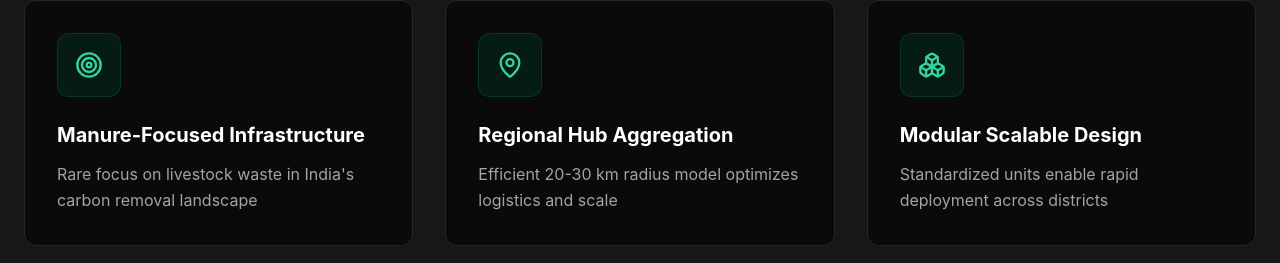
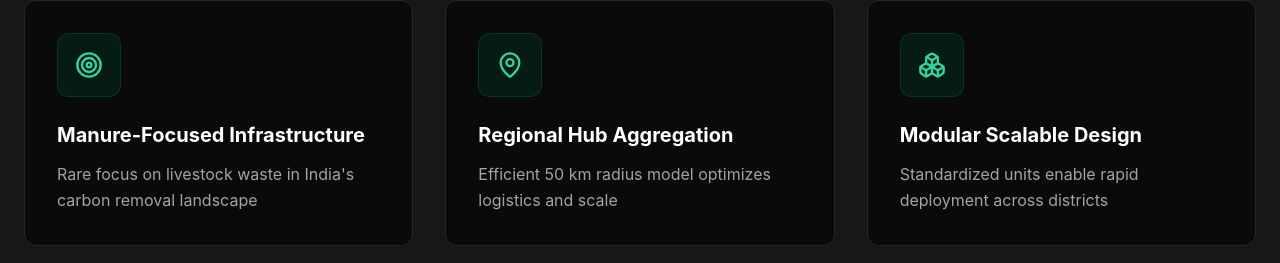
Before and after one commit to yashshukla27/gologaiaa, a React (Create React App) app: page / in a window 1280 px wide. Shown: the part 4821-5084 px from the top of the page. Built offline with nearby package versions, Linux system fonts and the light colour scheme.

Commit message:
Update mock.js

```diff
--- a/src/mock.js
+++ b/src/mock.js
@@ -131,7 +131,7 @@ export const mockData = {
       },
       {
         title: "Regional Hub Aggregation",
-        description: "Efficient 20-30 km radius model optimizes logistics and scale",
+        description: "Efficient 50 km radius model optimizes logistics and scale",
         icon: "map-pin"
       },
       {
```
